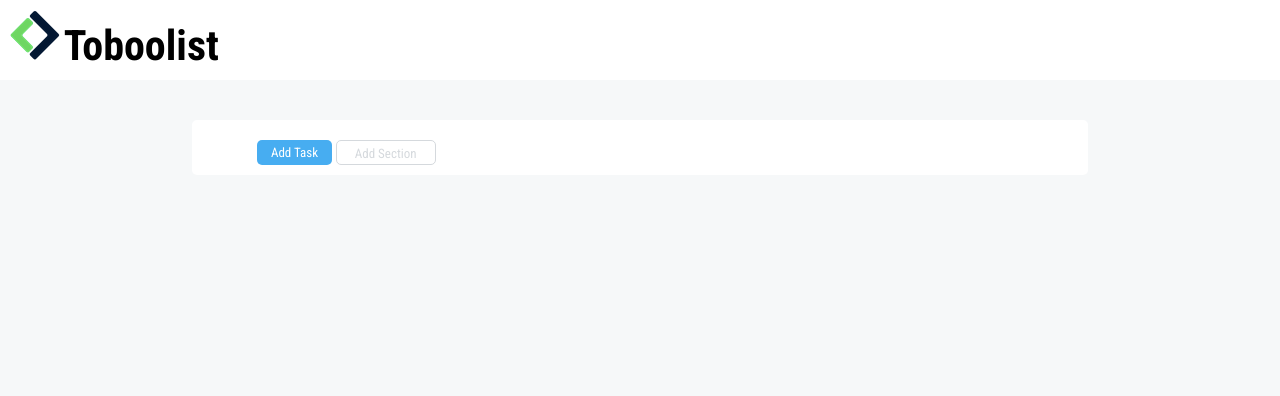
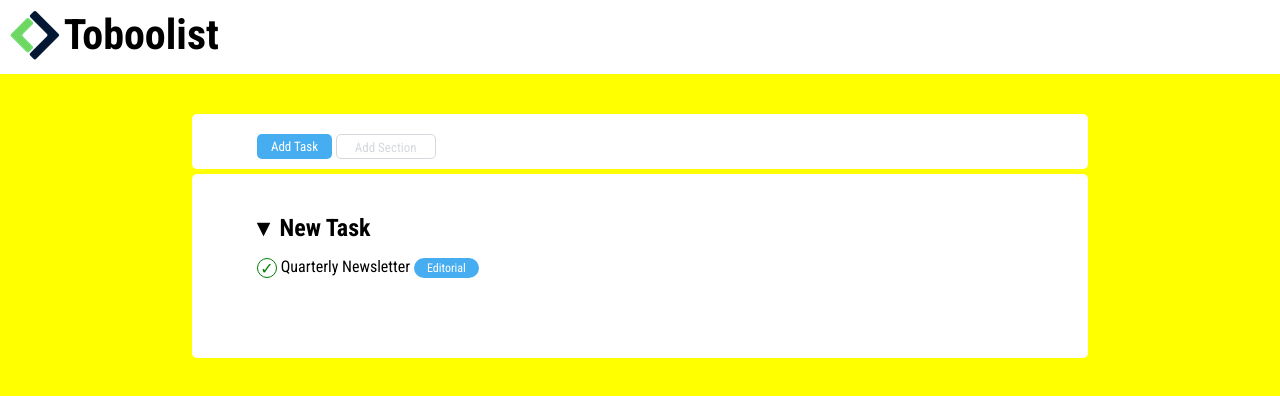
Before and after one commit to PriscoCoppola/html-css-toboolist, a plain HTML site: page index.html in a window 1280 px wide. Drawn offline with Linux system fonts and the light colour scheme.

Commit message:
add section to do list1

```diff
--- a/css/style.css
+++ b/css/style.css
@@ -7,7 +7,7 @@
 }
 
 body {
-    background-color: #f6f8f9;
+    background-color: yellow;
 }
 
 /* HEADER */
@@ -19,13 +19,10 @@ body {
 .logo-title {
     display: inline-block;
     font-size: 42px;
+    vertical-align: top;
 }
 
-/* MAIN */
-.contain {
-
-}
-
+/* NAV */
 .tab-contain {
     width: 70%;
     padding: 20px 65px 10px;
@@ -53,3 +50,53 @@ body {
     background-color: white;
     vertical-align: middle;
 }
+
+/* MAIN */
+.contain {
+    width: 70%;
+    padding: 40px 65px;
+    margin: 0 auto;
+    border-radius: 5px;
+    background-color: white;
+}
+
+.margin {
+    margin-bottom: 25px;
+}
+
+h2 {
+    margin-bottom: 15px;
+}
+
+.entity {
+    margin-right: 5px;
+}
+
+.list-item {
+    display: inline-block;
+    list-style: none;
+    margin-bottom: 15px;
+}
+
+.entity-check {
+    display: inline-block;
+    width: 20px;
+    height: 20px;
+    border-radius: 50%;
+    color: green;
+    border: 1px solid;
+    text-align: center;
+    vertical-align: middle;
+}
+
+.ticket {
+    display: inline-block;
+    width: 65px;
+    height: 20px;
+    background-color: #47adf1;
+    border-radius: 10px;
+    color: white;
+    text-align: center;
+    line-height: 20px;
+    font-size: 12px;
+}
--- a/index.html
+++ b/index.html
@@ -20,13 +20,30 @@
         <h1 class="logo-title">Toboolist</h1>
     </header>
 
-    <main>
+    <!-- SECT. TAB -->
+    <nav class="tab-contain">
+        <div class="tab">Add Task</div>
+        <div class=" tab tab2">Add Section</div>
+    </nav>
 
-        <!-- SECT. TAB -->
-        <section class="tab-contain">
-            <div class="tab">Add Task</div>
-            <div class=" tab tab2">Add Section</div>
+    <main class="contain">
+
+        <!-- SECT. TO DO LIST1 -->
+        <section class="margin">
+            <h2>
+                <span class="entity">&#9662;</span>
+                New Task
+            </h2>
+
+            <ul>
+                <li class="list-item">
+                    <div class="entity-check">&check;</div>
+                    Quarterly Newsletter
+                </li>
+                <div class="ticket">Editorial</div>
+            </ul>
         </section>
+
     </main>
 </body>
 </html>
```
